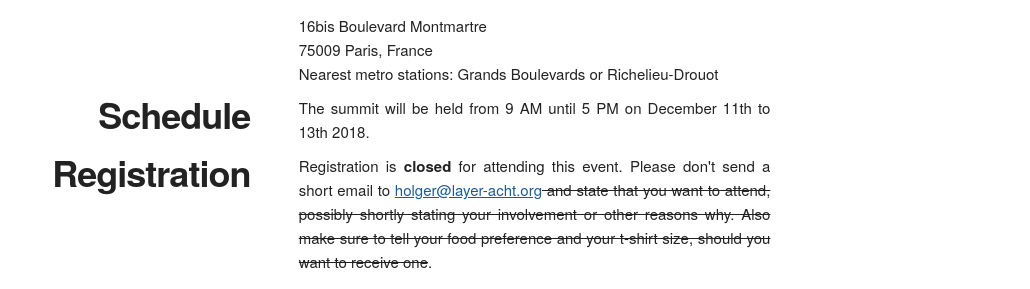
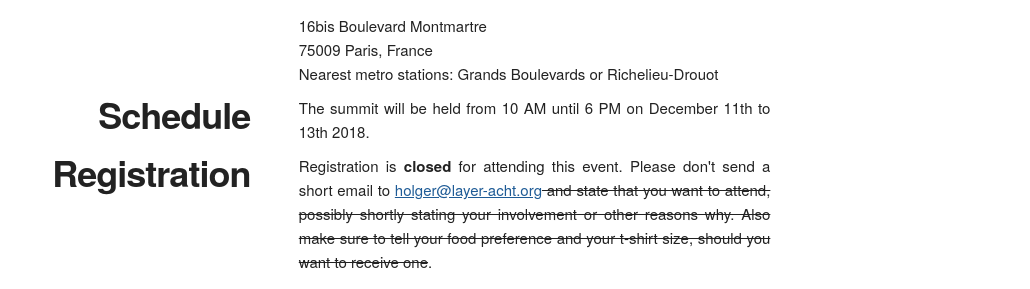
Before and after one commit to prototypefund/reproducible-website, a Jekyll site: the page built from _events/paris2018.html, in a window 1280 px wide and 900 px high, scrolled down 1270 px. Shown: the part 163-452 px from the top of the window, without its empty margins (194-1224 px from the left). Built offline with Jekyll 4.4.1, drawn with Linux system fonts in a browser that asks for light colours; some web fonts are replaced.

Commit message:
Paris 2018: correct info (more useful for next year than this)
Signed-off-by: Holger Levsen <holger@layer-acht.org>

```diff
--- a/_events/paris2018.html
+++ b/_events/paris2018.html
@@ -89,7 +89,7 @@ event_summary: A three-day workshop to continue and grow the Reproducible Builds
   </div>
   <div class="eight columns text">
     <p>
-    The summit will be held from 9 AM until 5 PM on December 11th to 13th 2018.
+    The summit will be held from 10 AM until 6 PM on December 11th to 13th 2018. <!-- until 5 PM on the 13th -->
     </p>
   </div>
 </div>
```
